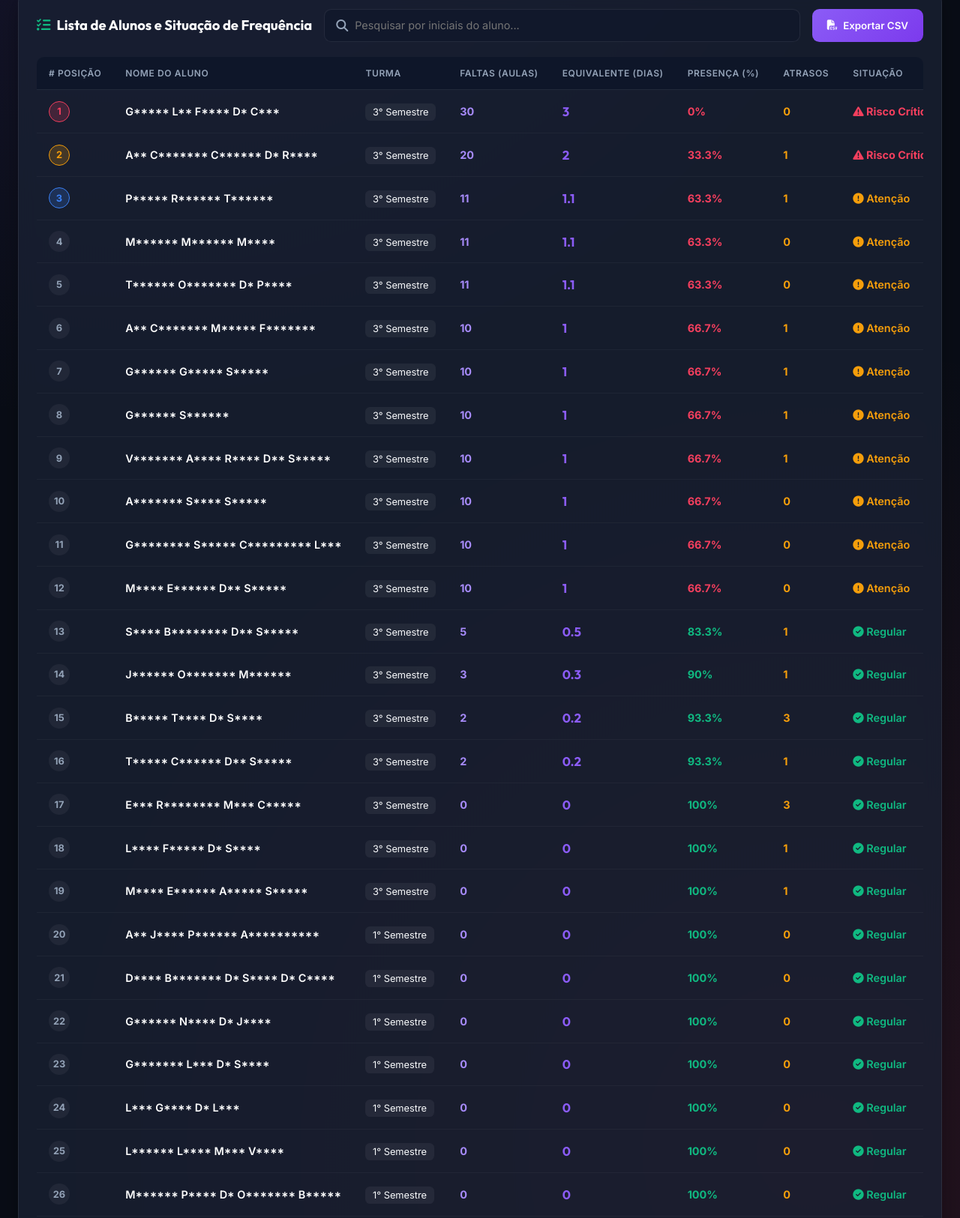
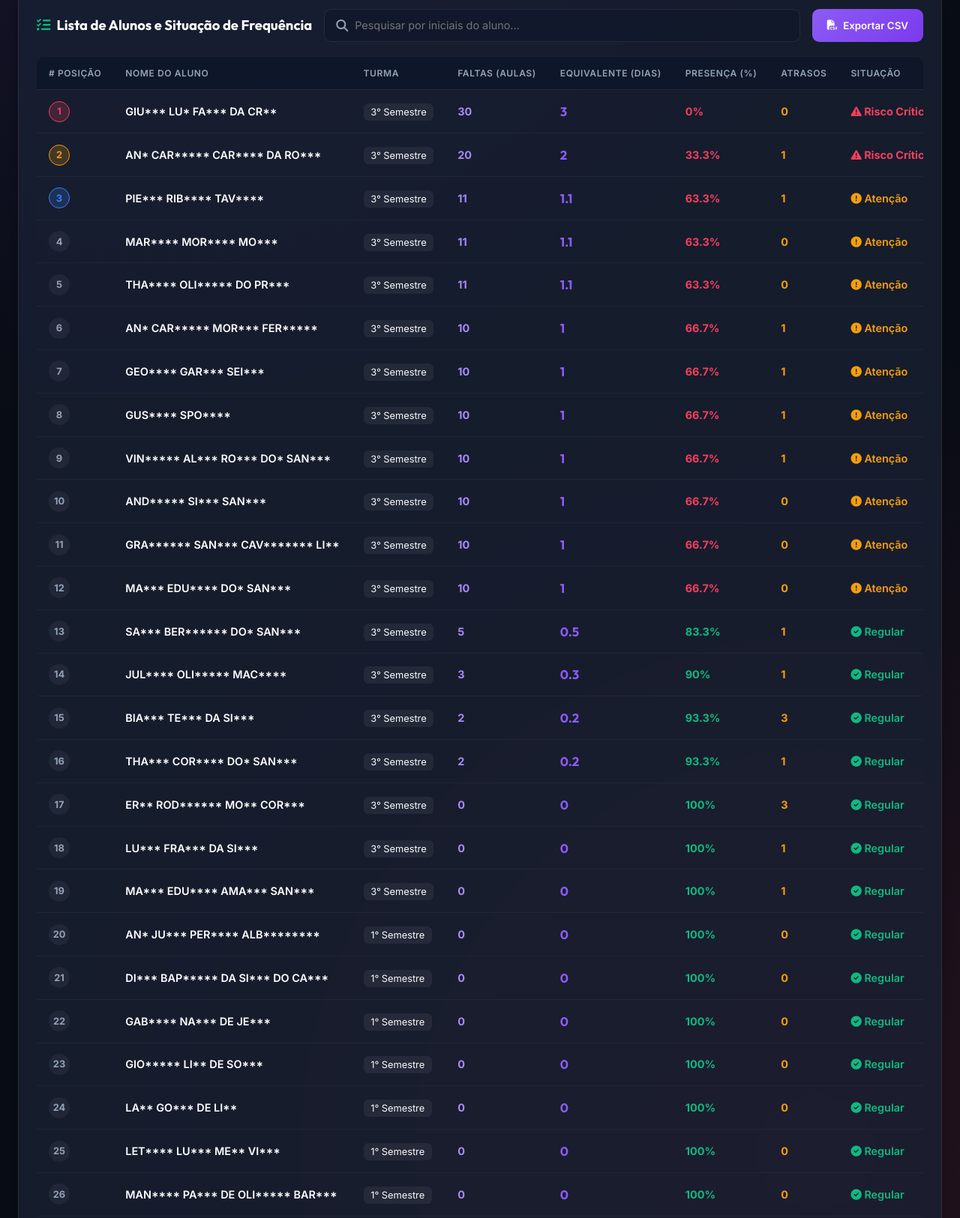
Before and after one commit to marcaumdev/ChamadaAprendizagem, a plain HTML site: page index.html in a window 1280 px wide. Shown: the part 951-2576 px from the top of the page at 75% size. Drawn offline with nearby package versions, Linux system fonts and the light colour scheme.

Commit message:
Auto update dashboard data: 05/08/2026 10:59:18

```diff
--- a/dashboard/data.json
+++ b/dashboard/data.json
@@ -1,6 +1,6 @@
 {
   "metadata": {
-    "atualizado_em": "05/08/2026 10:37:27",
+    "atualizado_em": "05/08/2026 10:43:49",
     "data_execucao": "05/08/2026",
     "total_registros": 30,
     "turmas_disponiveis": [
@@ -45,7 +45,7 @@
   ],
   "registros": [
     {
-      "Nome": "G***** L** F**** D* C***",
+      "Nome": "GIU*** LU* FA*** DA CR**",
       "Turma": "3° Semestre",
       "Google": "Sim",
       "Faltas_Aulas": 30,
@@ -56,7 +56,7 @@
       "Nivel": "critico"
     },
     {
-      "Nome": "A** C******* C****** D* R****",
+      "Nome": "AN* CAR***** CAR**** DA RO***",
       "Turma": "3° Semestre",
       "Google": "Sim",
       "Faltas_Aulas": 20,
@@ -67,7 +67,7 @@
       "Nivel": "critico"
     },
     {
-      "Nome": "P***** R****** T******",
+      "Nome": "PIE*** RIB**** TAV****",
       "Turma": "3° Semestre",
       "Google": "Sim",
       "Faltas_Aulas": 11,
@@ -78,7 +78,7 @@
       "Nivel": "atencao"
     },
     {
-      "Nome": "M****** M****** M****",
+      "Nome": "MAR**** MOR**** MO***",
       "Turma": "3° Semestre",
       "Google": "Sim",
       "Faltas_Aulas": 11,
@@ -89,7 +89,7 @@
       "Nivel": "atencao"
     },
     {
-      "Nome": "T****** O******* D* P****",
+      "Nome": "THA**** OLI***** DO PR***",
       "Turma": "3° Semestre",
       "Google": "Sim",
       "Faltas_Aulas": 11,
@@ -100,7 +100,7 @@
       "Nivel": "atencao"
     },
     {
-      "Nome": "A** C******* M***** F*******",
+      "Nome": "AN* CAR***** MOR*** FER*****",
       "Turma": "3° Semestre",
       "Google": "Sim",
       "Faltas_Aulas": 10,
@@ -111,7 +111,7 @@
       "Nivel": "atencao"
     },
     {
-      "Nome": "G****** G***** S*****",
+      "Nome": "GEO**** GAR*** SEI***",
       "Turma": "3° Semestre",
       "Google": "Sim",
       "Faltas_Aulas": 10,
@@ -122,7 +122,7 @@
       "Nivel": "atencao"
     },
     {
-      "Nome": "G****** S******",
+      "Nome": "GUS**** SPO****",
       "Turma": "3° Semestre",
       "Google": "Sim",
       "Faltas_Aulas": 10,
@@ -133,7 +133,7 @@
       "Nivel": "atencao"
     },
     {
-      "Nome": "V******* A**** R**** D** S*****",
+      "Nome": "VIN***** AL*** RO*** DO* SAN***",
       "Turma": "3° Semestre",
       "Google": "Sim",
       "Faltas_Aulas": 10,
@@ -144,7 +144,7 @@
       "Nivel": "atencao"
     },
     {
-      "Nome": "A******* S**** S*****",
+      "Nome": "AND***** SI*** SAN***",
       "Turma": "3° Semestre",
       "Google": "Sim",
       "Faltas_Aulas": 10,
@@ -155,7 +155,7 @@
       "Nivel": "atencao"
     },
     {
-      "Nome": "G******** S***** C********* L***",
+      "Nome": "GRA****** SAN*** CAV******* LI**",
       "Turma": "3° Semestre",
       "Google": "Sim",
       "Faltas_Aulas": 10,
@@ -166,7 +166,7 @@
       "Nivel": "atencao"
     },
     {
-      "Nome": "M**** E****** D** S*****",
+      "Nome": "MA*** EDU**** DO* SAN***",
       "Turma": "3° Semestre",
       "Google": "Sim",
       "Faltas_Aulas": 10,
@@ -177,7 +177,7 @@
       "Nivel": "atencao"
     },
     {
-      "Nome": "S**** B******** D** S*****",
+      "Nome": "SA*** BER****** DO* SAN***",
       "Turma": "3° Semestre",
       "Google": "Sim",
       "Faltas_Aulas": 5,
@@ -188,7 +188,7 @@
       "Nivel": "normal"
     },
     {
-      "Nome": "J****** O******* M******",
+      "Nome": "JUL**** OLI***** MAC****",
       "Turma": "3° Semestre",
       "Google": "Sim",
       "Faltas_Aulas": 3,
@@ -199,7 +199,7 @@
       "Nivel": "normal"
     },
     {
-      "Nome": "B***** T**** D* S****",
+      "Nome": "BIA*** TE*** DA SI***",
       "Turma": "3° Semestre",
       "Google": "Sim",
       "Faltas_Aulas": 2,
@@ -210,7 +210,7 @@
       "Nivel": "normal"
     },
     {
-      "Nome": "T***** C****** D** S*****",
+      "Nome": "THA*** COR**** DO* SAN***",
       "Turma": "3° Semestre",
       "Google": "Sim",
       "Faltas_Aulas": 2,
@@ -221,7 +221,7 @@
       "Nivel": "normal"
     },
     {
-      "Nome": "E*** R******** M*** C*****",
+      "Nome": "ER** ROD****** MO** COR***",
       "Turma": "3° Semestre",
       "Google": "Sim",
       "Faltas_Aulas": 0,
@@ -232,7 +232,7 @@
       "Nivel": "normal"
     },
     {
-      "Nome": "L**** F***** D* S****",
+      "Nome": "LU*** FRA*** DA SI***",
       "Turma": "3° Semestre",
       "Google": "Sim",
       "Faltas_Aulas": 0,
@@ -243,7 +243,7 @@
       "Nivel": "normal"
     },
     {
-      "Nome": "M**** E****** A***** S*****",
+      "Nome": "MA*** EDU**** AMA*** SAN***",
       "Turma": "3° Semestre",
       "Google": "Sim",
       "Faltas_Aulas": 0,
@@ -254,7 +254,7 @@
       "Nivel": "normal"
     },
     {
-      "Nome": "A** J**** P****** A**********",
+      "Nome": "AN* JU*** PER**** ALB********",
       "Turma": "1° Semestre",
       "Google": "Sim",
       "Faltas_Aulas": 0,
@@ -265,7 +265,7 @@
       "Nivel": "normal"
     },
     {
-      "Nome": "D**** B******* D* S**** D* C****",
+      "Nome": "DI*** BAP***** DA SI*** DO CA***",
       "Turma": "1° Semestre",
       "Google": "Sim",
       "Faltas_Aulas": 0,
@@ -276,7 +276,7 @@
       "Nivel": "normal"
     },
     {
-      "Nome": "G****** N**** D* J****",
+      "Nome": "GAB**** NA*** DE JE***",
       "Turma": "1° Semestre",
       "Google": "Sim",
       "Faltas_Aulas": 0,
@@ -287,7 +287,7 @@
       "Nivel": "normal"
     },
     {
-      "Nome": "G******* L*** D* S****",
+      "Nome": "GIO***** LI** DE SO***",
       "Turma": "1° Semestre",
       "Google": "Sim",
       "Faltas_Aulas": 0,
@@ -298,7 +298,7 @@
       "Nivel": "normal"
     },
     {
-      "Nome": "L*** G**** D* L***",
+      "Nome": "LA** GO*** DE LI**",
       "Turma": "1° Semestre",
       "Google": "Sim",
       "Faltas_Aulas": 0,
@@ -309,7 +309,7 @@
       "Nivel": "normal"
     },
     {
-      "Nome": "L****** L**** M*** V****",
+      "Nome": "LET**** LU*** ME** VI***",
       "Turma": "1° Semestre",
       "Google": "Sim",
       "Faltas_Aulas": 0,
@@ -320,7 +320,7 @@
       "Nivel": "normal"
     },
     {
-      "Nome": "M****** P**** D* O******* B*****",
+      "Nome": "MAN**** PA*** DE OLI***** BAR***",
       "Turma": "1° Semestre",
       "Google": "Sim",
       "Faltas_Aulas": 0,
@@ -331,7 +331,7 @@
       "Nivel": "normal"
     },
     {
-      "Nome": "M**** E****** M**** N****",
+      "Nome": "MA*** EDU**** MA*** NE***",
       "Turma": "1° Semestre",
       "Google": "Sim",
       "Faltas_Aulas": 0,
@@ -342,7 +342,7 @@
       "Nivel": "normal"
     },
     {
-      "Nome": "Q***** O******* D** S*****",
+      "Nome": "QUE*** OLI***** DO* SAN***",
       "Turma": "1° Semestre",
       "Google": "Sim",
       "Faltas_Aulas": 0,
@@ -353,7 +353,7 @@
       "Nivel": "normal"
     },
     {
-      "Nome": "R***** G******** L***",
+      "Nome": "REB*** GON****** LU**",
       "Turma": "1° Semestre",
       "Google": "Sim",
       "Faltas_Aulas": 0,
@@ -364,7 +364,7 @@
       "Nivel": "normal"
     },
     {
-      "Nome": "A***** L***** A*****",
+      "Nome": "ART*** LUC*** ARA***",
       "Turma": "3° Semestre",
       "Google": "Sim",
       "Faltas_Aulas": 0,
--- a/index.html
+++ b/index.html
@@ -705,7 +705,7 @@
   <script>
     let rawData = {
   "metadata": {
-    "atualizado_em": "05/08/2026 10:37:27",
+    "atualizado_em": "05/08/2026 10:43:49",
     "data_execucao": "05/08/2026",
     "total_registros": 30,
     "turmas_disponiveis": [
@@ -750,7 +750,7 @@
   ],
   "registros": [
     {
-      "Nome": "G***** L** F**** D* C***",
+      "Nome": "GIU*** LU* FA*** DA CR**",
       "Turma": "3° Semestre",
       "Google": "Sim",
       "Faltas_Aulas": 30,
@@ -761,7 +761,7 @@
       "Nivel": "critico"
     },
     {
-      "Nome": "A** C******* C****** D* R****",
+      "Nome": "AN* CAR***** CAR**** DA RO***",
       "Turma": "3° Semestre",
       "Google": "Sim",
       "Faltas_Aulas": 20,
@@ -772,7 +772,7 @@
       "Nivel": "critico"
     },
     {
-      "Nome": "P***** R****** T******",
+      "Nome": "PIE*** RIB**** TAV****",
       "Turma": "3° Semestre",
       "Google": "Sim",
       "Faltas_Aulas": 11,
@@ -783,7 +783,7 @@
       "Nivel": "atencao"
     },
     {
-      "Nome": "M****** M****** M****",
+      "Nome": "MAR**** MOR**** MO***",
       "Turma": "3° Semestre",
       "Google": "Sim",
       "Faltas_Aulas": 11,
@@ -794,7 +794,7 @@
       "Nivel": "atencao"
     },
     {
-      "Nome": "T****** O******* D* P****",
+      "Nome": "THA**** OLI***** DO PR***",
       "Turma": "3° Semestre",
       "Google": "Sim",
       "Faltas_Aulas": 11,
@@ -805,7 +805,7 @@
       "Nivel": "atencao"
     },
     {
-      "Nome": "A** C******* M***** F*******",
+      "Nome": "AN* CAR***** MOR*** FER*****",
       "Turma": "3° Semestre",
       "Google": "Sim",
       "Faltas_Aulas": 10,
@@ -816,7 +816,7 @@
       "Nivel": "atencao"
     },
     {
-      "Nome": "G****** G***** S*****",
+      "Nome": "GEO**** GAR*** SEI***",
       "Turma": "3° Semestre",
       "Google": "Sim",
       "Faltas_Aulas": 10,
@@ -827,7 +827,7 @@
       "Nivel": "atencao"
     },
     {
-      "Nome": "G****** S******",
+      "Nome": "GUS**** SPO****",
       "Turma": "3° Semestre",
       "Google": "Sim",
       "Faltas_Aulas": 10,
@@ -838,7 +838,7 @@
       "Nivel": "atencao"
     },
     {
-      "Nome": "V******* A**** R**** D** S*****",
+      "Nome": "VIN***** AL*** RO*** DO* SAN***",
       "Turma": "3° Semestre",
       "Google": "Sim",
       "Faltas_Aulas": 10,
@@ -849,7 +849,7 @@
       "Nivel": "atencao"
     },
     {
-      "Nome": "A******* S**** S*****",
+      "Nome": "AND***** SI*** SAN***",
       "Turma": "3° Semestre",
       "Google": "Sim",
       "Faltas_Aulas": 10,
@@ -860,7 +860,7 @@
       "Nivel": "atencao"
     },
     {
-      "Nome": "G******** S***** C********* L***",
+      "Nome": "GRA****** SAN*** CAV******* LI**",
       "Turma": "3° Semestre",
       "Google": "Sim",
       "Faltas_Aulas": 10,
@@ -871,7 +871,7 @@
       "Nivel": "atencao"
     },
     {
-      "Nome": "M**** E****** D** S*****",
+      "Nome": "MA*** EDU**** DO* SAN***",
       "Turma": "3° Semestre",
       "Google": "Sim",
       "Faltas_Aulas": 10,
@@ -882,7 +882,7 @@
       "Nivel": "atencao"
     },
     {
-      "Nome": "S**** B******** D** S*****",
+      "Nome": "SA*** BER****** DO* SAN***",
       "Turma": "3° Semestre",
       "Google": "Sim",
       "Faltas_Aulas": 5,
@@ -893,7 +893,7 @@
       "Nivel": "normal"
     },
     {
-      "Nome": "J****** O******* M******",
+      "Nome": "JUL**** OLI***** MAC****",
       "Turma": "3° Semestre",
       "Google": "Sim",
       "Faltas_Aulas": 3,
@@ -904,7 +904,7 @@
       "Nivel": "normal"
     },
     {
-      "Nome": "B***** T**** D* S****",
+      "Nome": "BIA*** TE*** DA SI***",
       "Turma": "3° Semestre",
       "Google": "Sim",
       "Faltas_Aulas": 2,
@@ -915,7 +915,7 @@
       "Nivel": "normal"
     },
     {
-      "Nome": "T***** C****** D** S*****",
+      "Nome": "THA*** COR**** DO* SAN***",
       "Turma": "3° Semestre",
       "Google": "Sim",
       "Faltas_Aulas": 2,
@@ -926,7 +926,7 @@
       "Nivel": "normal"
     },
     {
-      "Nome": "E*** R******** M*** C*****",
+      "Nome": "ER** ROD****** MO** COR***",
       "Turma": "3° Semestre",
       "Google": "Sim",
       "Faltas_Aulas": 0,
@@ -937,7 +937,7 @@
       "Nivel": "normal"
     },
     {
-      "Nome": "L**** F***** D* S****",
+      "Nome": "LU*** FRA*** DA SI***",
       "Turma": "3° Semestre",
       "Google": "Sim",
       "Faltas_Aulas": 0,
@@ -948,7 +948,7 @@
       "Nivel": "normal"
     },
     {
-      "Nome": "M**** E****** A***** S*****",
+      "Nome": "MA*** EDU**** AMA*** SAN***",
       "Turma": "3° Semestre",
       "Google": "Sim",
       "Faltas_Aulas": 0,
@@ -959,7 +959,7 @@
       "Nivel": "normal"
     },
     {
-      "Nome": "A** J**** P****** A**********",
+      "Nome": "AN* JU*** PER**** ALB********",
       "Turma": "1° Semestre",
       "Google": "Sim",
       "Faltas_Aulas": 0,
@@ -970,7 +970,7 @@
       "Nivel": "normal"
     },
     {
-      "Nome": "D**** B******* D* S**** D* C****",
+      "Nome": "DI*** BAP***** DA SI*** DO CA***",
       "Turma": "1° Semestre",
       "Google": "Sim",
       "Faltas_Aulas": 0,
@@ -981,7 +981,7 @@
       "Nivel": "normal"
     },
     {
-      "Nome": "G****** N**** D* J****",
+      "Nome": "GAB**** NA*** DE JE***",
       "Turma": "1° Semestre",
       "Google": "Sim",
       "Faltas_Aulas": 0,
@@ -992,7 +992,7 @@
       "Nivel": "normal"
     },
     {
-      "Nome": "G******* L*** D* S****",
+      "Nome": "GIO***** LI** DE SO***",
       "Turma": "1° Semestre",
       "Google": "Sim",
       "Faltas_Aulas": 0,
@@ -1003,7 +1003,7 @@
       "Nivel": "normal"
     },
     {
-      "Nome": "L*** G**** D* L***",
+      "Nome": "LA** GO*** DE LI**",
       "Turma": "1° Semestre",
       "Google": "Sim",
       "Faltas_Aulas": 0,
@@ -1014,7 +1014,7 @@
       "Nivel": "normal"
     },
     {
-      "Nome": "L****** L**** M*** V****",
+      "Nome": "LET**** LU*** ME** VI***",
       "Turma": "1° Semestre",
       "Google": "Sim",
       "Faltas_Aulas": 0,
@@ -1025,7 +1025,7 @@
       "Nivel": "normal"
     },
     {
-      "Nome": "M****** P**** D* O******* B*****",
+      "Nome": "MAN**** PA*** DE OLI***** BAR***",
       "Turma": "1° Semestre",
       "Google": "Sim",
       "Faltas_Aulas": 0,
@@ -1036,7 +1036,7 @@
       "Nivel": "normal"
     },
     {
-      "Nome": "M**** E****** M**** N****",
+      "Nome": "MA*** EDU**** MA*** NE***",
       "Turma": "1° Semestre",
       "Google": "Sim",
       "Faltas_Aulas": 0,
@@ -1047,7 +1047,7 @@
       "Nivel": "normal"
     },
     {
-      "Nome": "Q***** O******* D** S*****",
+      "Nome": "QUE*** OLI***** DO* SAN***",
       "Turma": "1° Semestre",
       "Google": "Sim",
       "Faltas_Aulas": 0,
@@ -1058,7 +1058,7 @@
       "Nivel": "normal"
     },
     {
-      "Nome": "R***** G******** L***",
+      "Nome": "REB*** GON****** LU**",
       "Turma": "1° Semestre",
       "Google": "Sim",
       "Faltas_Aulas": 0,
@@ -1069,7 +1069,7 @@
       "Nivel": "normal"
     },
     {
-      "Nome": "A***** L***** A*****",
+      "Nome": "ART*** LUC*** ARA***",
       "Turma": "3° Semestre",
       "Google": "Sim",
       "Faltas_Aulas": 0,
```
